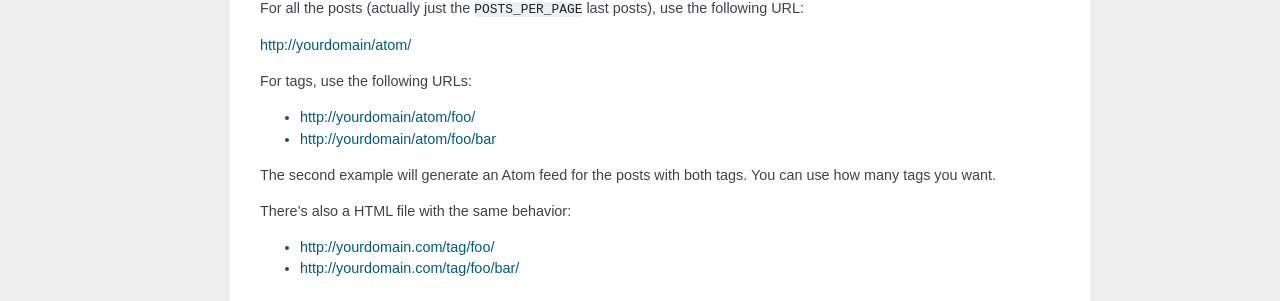
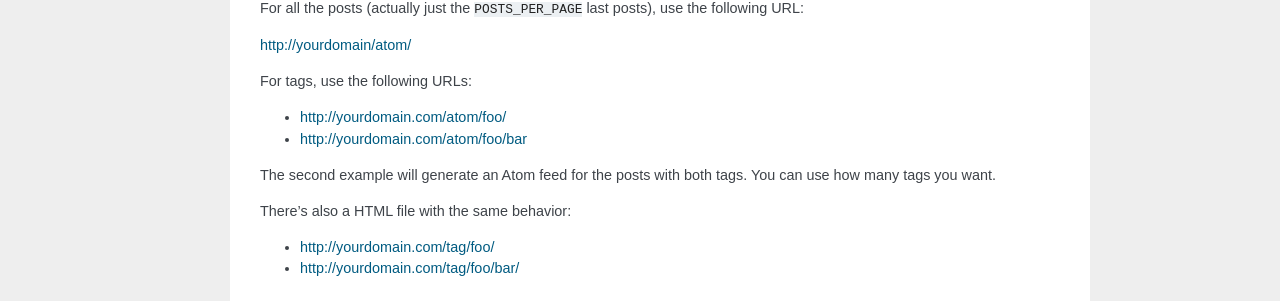
Before and after one commit to rafaelmartins/blohg, a Sphinx documentation site: the page built from docs/about.rst, in a window 1280 px wide. Shown: the part 1522-1823 px from the top of the page. Built offline with Sphinx 7.4.7, drawn with Linux system fonts in a browser that asks for light colours; part of the change alters nothing that is shown.

Commit message:
more docs fixes

```diff
--- a/docs/about.rst
+++ b/docs/about.rst
@@ -107,8 +107,8 @@ http://yourdomain/atom/
 
 For tags, use the following URLs:
 
-- http://yourdomain/atom/foo/
-- http://yourdomain/atom/foo/bar
+- http://yourdomain.com/atom/foo/
+- http://yourdomain.com/atom/foo/bar
 
 The second example will generate an Atom feed for the posts with both tags.
 You can use how many tags you want.
```
